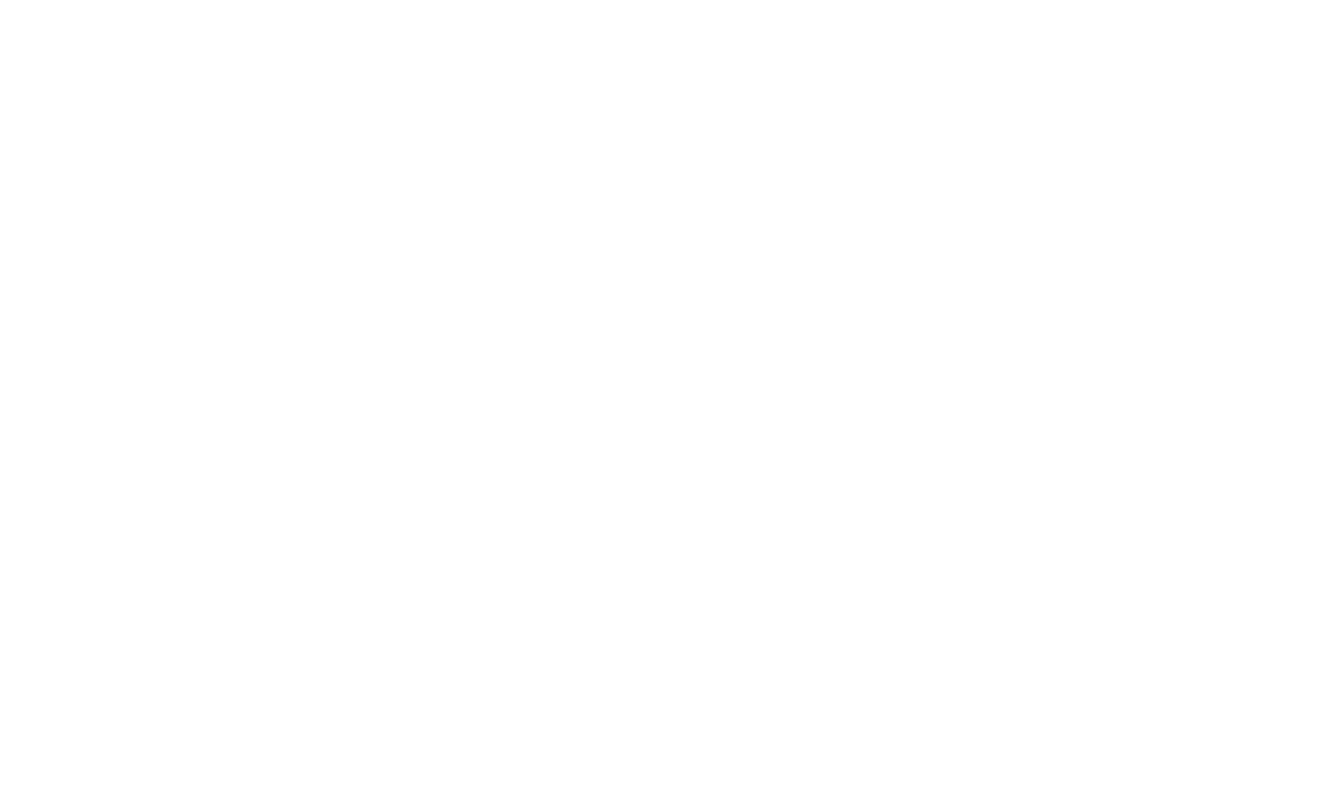
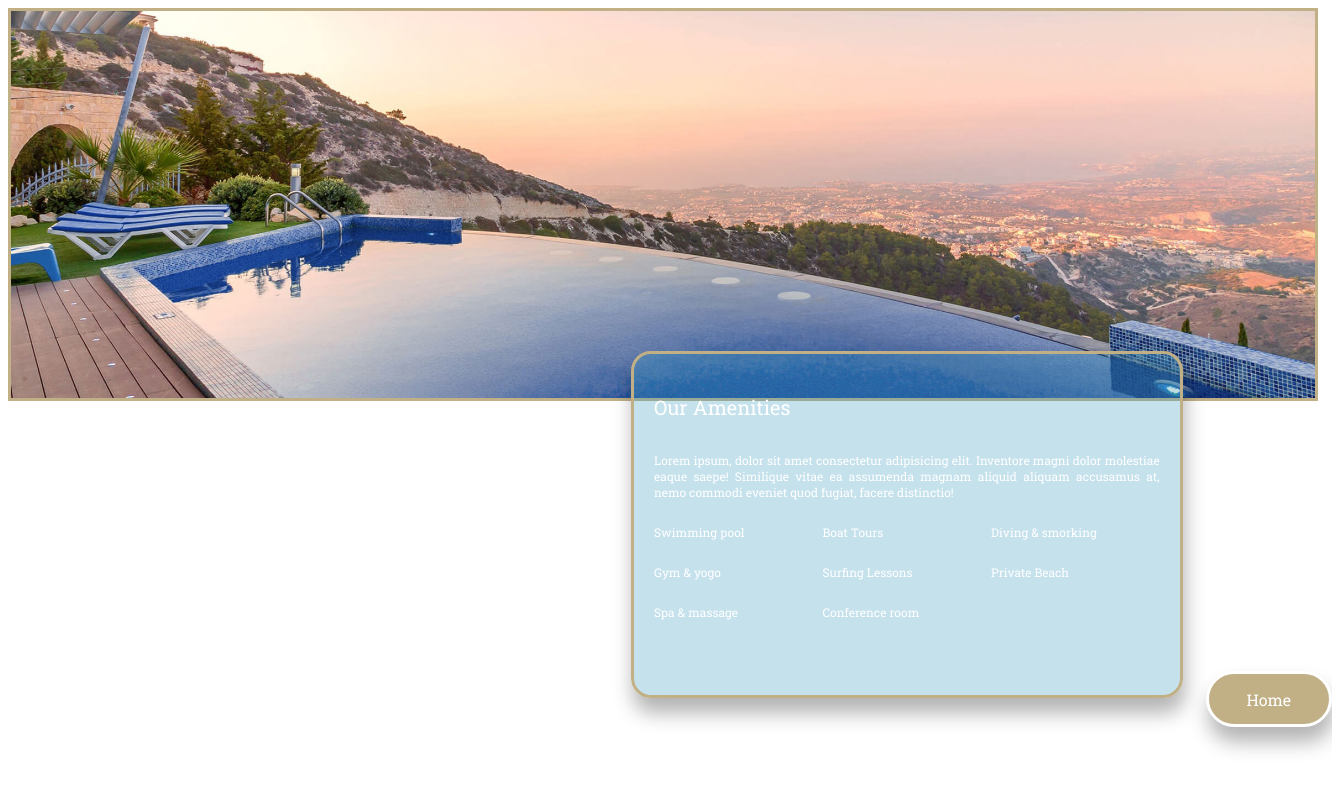
Before and after one commit to ChloMartin45/EvaluationM1HTML, a plain HTML site: page index.html in a window 1280 px wide. Shown: the whole page, 1332 px wide, since content can reach past the window. Drawn offline with Linux system fonts and the light colour scheme.

Commit message:
Add amenities section with background and overlay styling

```diff
--- a/index.html
+++ b/index.html
@@ -8,8 +8,23 @@
 </head>
 <body>
     <section class="amenities">
-
-
+        <div class="background-con">
+            <div class="overlay-text">
+                <h3 class="sous-titre4">Our Amenities</h3>
+                <p class="text-st">Lorem ipsum, dolor sit amet consectetur adipisicing elit. Inventore magni dolor molestiae eaque saepe! Similique vitae ea assumenda magnam aliquid aliquam accusamus at, nemo commodi eveniet quod fugiat, facere distinctio!</p>
+                <div class="icon-list">
+                    <p>Swimming pool</p>
+                    <p>Boat Tours</p>
+                    <p>Diving & smorking</p>
+                    <p>Gym & yogo</p>
+                    <p>Surfing Lessons</p>
+                    <p>Private Beach</p>
+                    <p>Spa & massage</p>
+                    <p>Conference room</p>
+                </div>
+            </div>
+            <a href="#accueil">Home</a>
+        </div>
     </section>
 </body>
 </html>
--- a/styles.css
+++ b/styles.css
@@ -1 +1,70 @@
 @import url('https://fonts.googleapis.com/css2?family=Roboto+Slab:wght@200;300;400;500;600;700;800;900&display=swap');
+
+.background-con {
+    position: relative;
+    margin: auto 0;
+    width: 100%;
+    background: url('images/ami.jpg') no-repeat center center;
+    background-size: cover;
+    display: flex;
+    padding: 20px;
+    border: 3px solid rgb(193, 176, 134);
+}
+
+.overlay-text {
+    position: relative;
+    display: flex;
+    flex-direction: column;
+    justify-content: space-between;
+    width: 40%;
+    background: rgba(63, 156, 193, 0.3); /* Fond transparent avec un peu de couleur */
+    color: white;
+    padding: 20px;
+    padding-bottom: 5%;
+    border-radius: 20px;
+    border: 3px solid rgb(193, 176, 134);
+    box-shadow: 2px 15px 20px rgba(0, 0, 0, 0.3);
+    transition: background 0.3s ease; /* Ajoute une transition fluide */
+    transform: translate(75vh, 40vh);
+}
+
+.overlay-text:hover {
+    background: rgba(63, 156, 193, 0.5); /* Fond plus opaque lors du survol */
+}
+
+.sous-titre4 {
+    font-size: 20px;
+    font-family: 'Roboto Slab', serif;
+    font-weight: normal;
+}
+
+.text-st {
+    font-family: 'Roboto Slab', serif;
+    font-size: 12px;
+    text-align: justify;
+}
+
+.icon-list {
+    display: grid;
+    grid-template-columns: repeat(3, 1fr);
+    font-family: 'Roboto Slab', serif;
+    font-size: 12px;
+}
+
+.background-con a {
+    display: flex;
+    transform: translate(70vh,80vh);
+    align-items: center;
+    justify-content: center;
+    text-decoration: none;
+    margin-left: 5%;
+    color: white;
+    font-family: 'Roboto Slab', serif;
+    border: 3px solid white;
+    background-color: rgb(193, 176, 134);
+    width: 80px;
+    height: 30px;
+    border-radius: 30px;
+    padding: 10px 20px;
+    box-shadow: 2px 15px 20px rgba(0, 0, 0, 0.3);
+}
```
